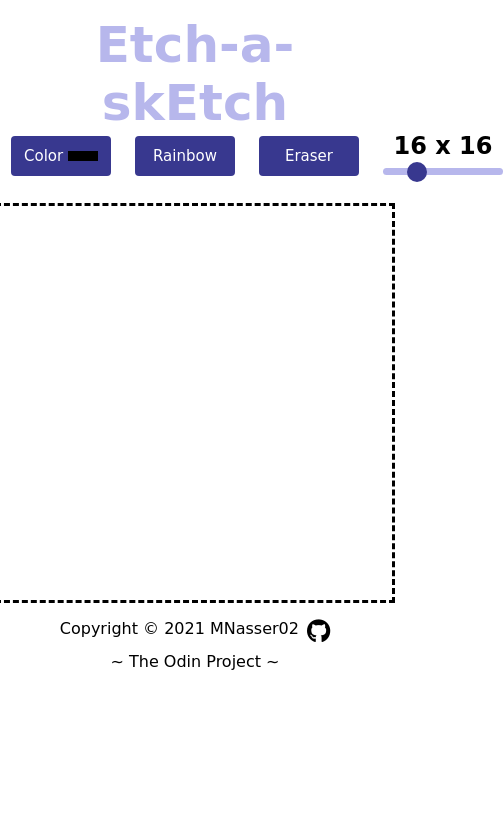
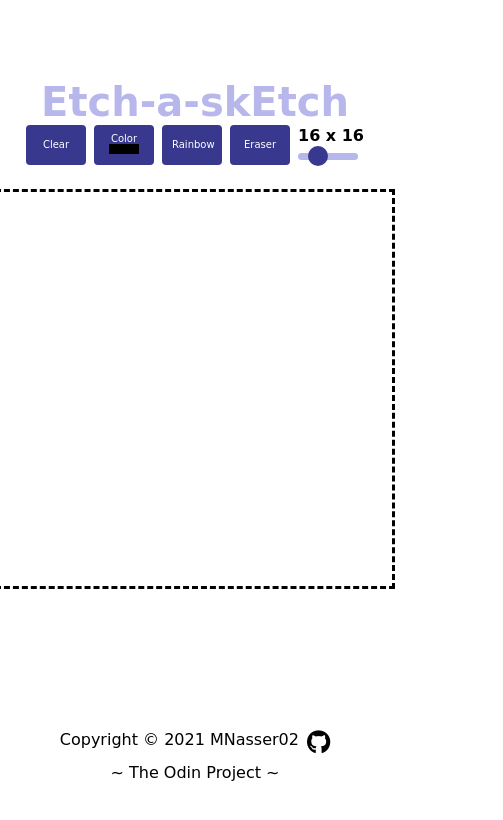
Before and after one commit to mnasser02/Etch-a-Sketch, a plain HTML site: page index.html in a window 390 px wide. Shown: the whole page, 503 px wide, since content can reach past the window. Drawn offline with Linux system fonts and the light colour scheme.

Commit message:
added media queries

```diff
--- a/index.html
+++ b/index.html
@@ -13,6 +13,7 @@
     ></script>
   </head>
   <body>
+    <main>
       <h1>Etch-a-skEtch</h1>
       <div class="buttons">
         <button class="clear">Clear</button>
@@ -35,6 +36,7 @@
         </div>
       </div>
       <div class="container"></div>
+    </main>
     <footer>
       <div class="github">
         <p>Copyright © 2021 MNasser02</p>
--- a/styles/style.css
+++ b/styles/style.css
@@ -3,6 +3,15 @@
   margin: 0;
   padding: 0;
   font-family: "Comic Sans Bold", cursive;
+}
+
+body {
+  display: flex;
+  flex-direction: column;
+  align-items: center;
+  height: 100vh;
+
+  justify-content: space-around;
 }
 
 h1 {
@@ -12,7 +21,7 @@ h1 {
   font-weight: 900;
 }
 
-body {
+main {
   padding: 16px;
   display: flex;
   flex-direction: column;
@@ -23,7 +32,6 @@ body {
   width: 500px;
   height: 500px;
   border: 3px dashed black;
-  margin-bottom: 16px;
 }
 
 .buttons {
@@ -133,8 +141,22 @@ footer {
 /* media queries */
 
 @media (max-width: 650px) {
+  h1 {
+    font-size: 40px;
+  }
   .container {
     height: 400px;
     width: 400px;
   }
+  .buttons {
+    gap: 8px;
+  }
+  button,
+  input[type="range"] {
+    font-size: 10px;
+    width: 60px;
+  }
+  #sizeValue {
+    font-size: 16px;
+  }
 }
```
Lines whose indentation alone changed are shown as unchanged.
